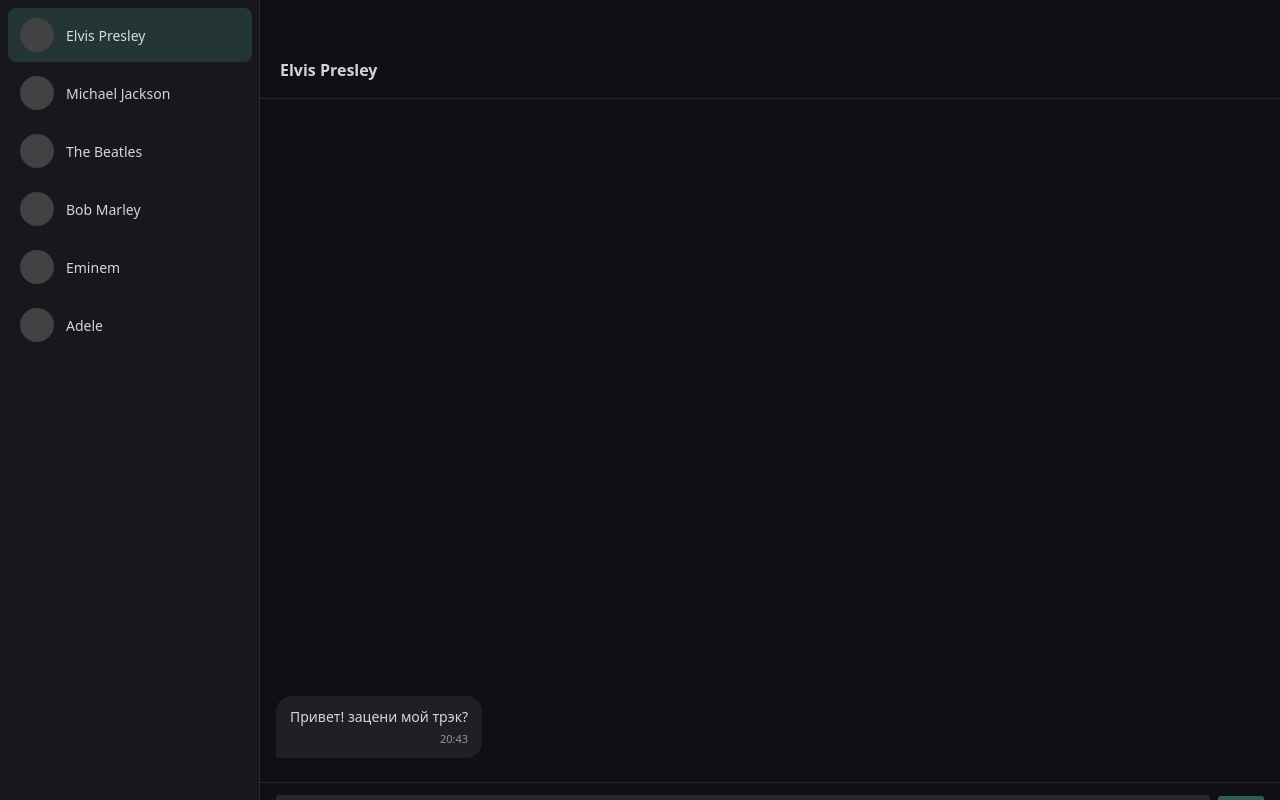
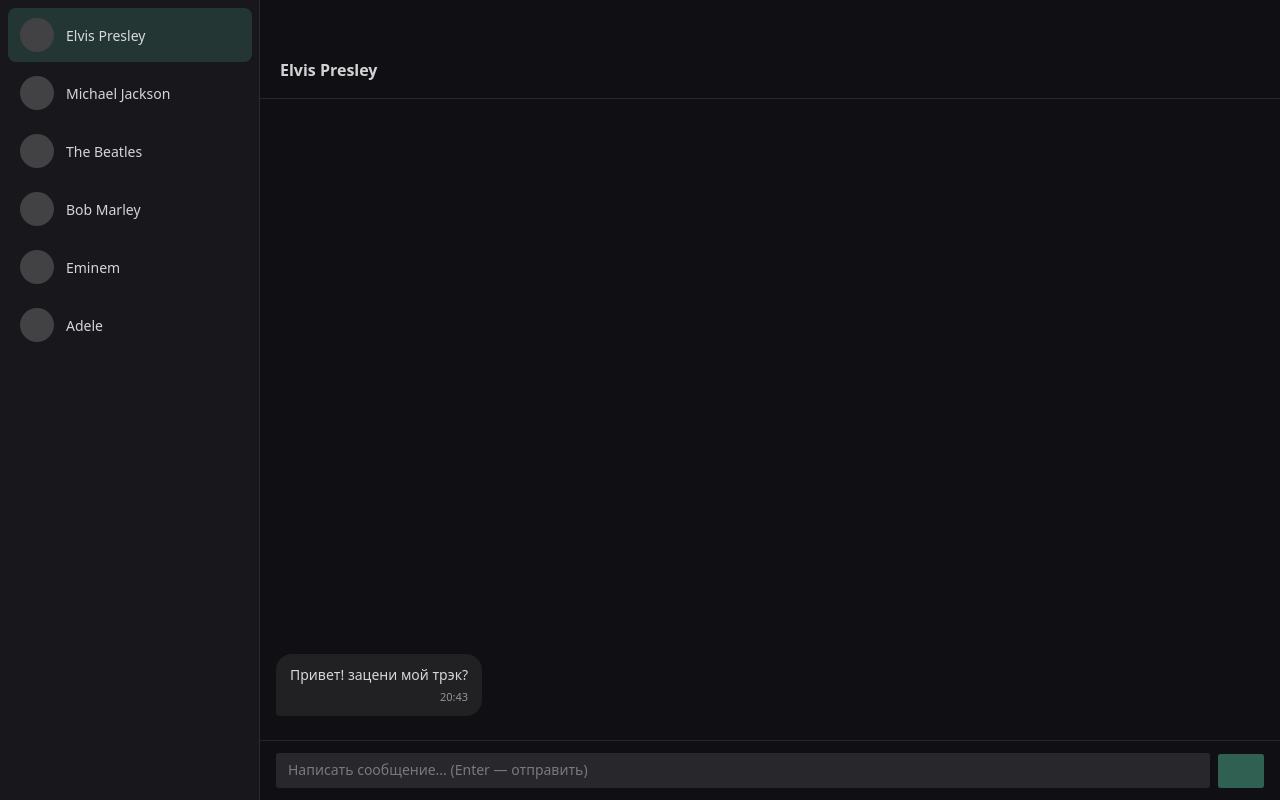
Before and after one commit to JevgenijVoronov/syntx-ai-chat, a Vue app: page /chat/1 in a window 1280 px wide. Built offline with nearby package versions, Linux system fonts and the light colour scheme; some icons are missing; the HTML template or start-up script is replaced by a standard one.

Commit message:
UPDATE-5
Adjustments for mobile view

```diff
--- a/src/App.vue
+++ b/src/App.vue
@@ -1,46 +1,31 @@
 <script setup lang="ts">
-import { NConfigProvider, NLayout, NLayoutSider, NLayoutContent } from 'naive-ui'
+import { NConfigProvider } from 'naive-ui'
 import { provideTheme } from '@/composables/useTheme'
-import ThemeToggle from '@/components/ThemeToggle.vue'
-import ChatSidebar from '@/components/ChatSidebar.vue'
+import DesktopLayout from '@/layouts/DesktopLayout.vue'
+import MobileLayout from '@/layouts/MobileLayout.vue'
 
 const { theme } = provideTheme()
 </script>
 
 <template>
   <NConfigProvider :theme="theme">
-    <NLayout has-sider class="app-layout">
-      <NLayoutSider
-        :width="260"
-        :native-scrollbar="false"
-        bordered
-      >
-
-        <ChatSidebar />
-      </NLayoutSider>
-
-      <NLayoutContent class="app-content">
-        <ThemeToggle />
-        <RouterView />
-      </NLayoutContent>
-    </NLayout>
+    <DesktopLayout class="layout--desktop" />
+    <MobileLayout class="layout--mobile" />
   </NConfigProvider>
 </template>
 
 <style scoped>
-.app-layout {
-  height: 100vh;
+.layout--mobile {
+  display: none;
 }
 
-.app-content {
-  display: flex;
-  flex-direction: column;
-  height: 100vh;
-}
+@media (max-width: 640px) {
+  .layout--desktop {
+    display: none;
+  }
 
-/* RouterView рендерит обёртку — пробрасываем высоту */
-.app-content :deep(> *) {
-  flex: 1;
-  min-height: 0;
+  .layout--mobile {
+    display: block;
+  }
 }
 </style>
--- a/src/assets/main.css
+++ b/src/assets/main.css
@@ -1,3 +1,8 @@
+:root {
+  --main-bg-color: #101014;
+}
+
+
 * {
   margin: 0;
   padding: 0;
@@ -8,4 +13,5 @@
 body {
   height: 100%;
   overflow: hidden;
+  background-color: var(--main-bg-color);
 }
--- a/src/components/ChatSidebar.vue
+++ b/src/components/ChatSidebar.vue
@@ -51,6 +51,7 @@
   border-radius: 8px;
   cursor: pointer;
   transition: background 0.2s;
+  min-width: 0;
 }
 
 .chat-item:hover {
@@ -61,8 +62,14 @@
   background: rgba(99, 226, 183, 0.15);
 }
 
+
 .chat-item__name {
   font-size: 14px;
   font-weight: 500;
+  flex: 1;
+  min-width: 0;
+  overflow: hidden;
+  text-overflow: ellipsis;
+  white-space: nowrap;
 }
 </style>
--- a/src/components/ChatWindow.vue
+++ b/src/components/ChatWindow.vue
@@ -1,6 +1,7 @@
 <script setup lang="ts">
 import { ref, watch, nextTick, computed, toRef, onMounted } from 'vue'
-import { NEmpty } from 'naive-ui'
+import { NEmpty, NButton, NIcon } from 'naive-ui'
+import { ArrowBackOutline } from '@vicons/ionicons5'
 import { useChatStore } from '@/stores/chat'
 import { useMessages } from '@/composables/useMessages'
 import MessageItem from '@/components/MessageItem.vue'
@@ -8,6 +9,10 @@
 
 const props = defineProps<{
   chatId: string
+}>()
+
+const emit = defineEmits<{
+  back: []
 }>()
 
 const store = useChatStore()
@@ -31,6 +36,11 @@
 <template>
   <div class="chat-window">
     <div class="chat-window__header">
+      <NButton class="chat-window__back" text @click="emit('back')">
+        <template #icon>
+          <NIcon :component="ArrowBackOutline" size="22" />
+        </template>
+      </NButton>
       <span class="chat-window__title">{{ chatName }}</span>
     </div>
 
@@ -60,6 +70,19 @@
   padding: 16px 20px;
   border-bottom: 1px solid rgba(128, 128, 128, 0.2);
   flex-shrink: 0;
+  display: flex;
+  align-items: center;
+  gap: 10px;
+}
+
+.chat-window__back {
+  display: none;
+}
+
+@media (max-width: 640px) {
+  .chat-window__back {
+    display: inline-flex;
+  }
 }
 
 .chat-window__title {
--- /dev/null
+++ b/src/layouts/DesktopLayout.vue
@@ -0,0 +1,31 @@
+<script setup lang="ts">
+import { NLayout, NLayoutSider, NLayoutContent } from 'naive-ui'
+import ThemeToggle from '@/components/ThemeToggle.vue'
+import ChatSidebar from '@/components/ChatSidebar.vue'
+</script>
+
+<template>
+  <NLayout has-sider class="desktop-layout">
+    <NLayoutSider :width="260" :native-scrollbar="false" bordered>
+      <ChatSidebar />
+    </NLayoutSider>
+    <NLayoutContent
+      class="desktop-layout__content"
+      :content-style="{ overflow: 'hidden', display: 'flex', flexDirection: 'column', height: '100%' }"
+    >
+      <ThemeToggle />
+      <RouterView />
+    </NLayoutContent>
+  </NLayout>
+</template>
+
+<style scoped>
+.desktop-layout {
+  height: 100vh;
+}
+
+.desktop-layout__content :deep(> *) {
+  flex: 1;
+  min-height: 0;
+}
+</style>
--- /dev/null
+++ b/src/layouts/MobileLayout.vue
@@ -0,0 +1,72 @@
+<script setup lang="ts">
+import { ref, watch } from 'vue'
+import { NLayout, NLayoutHeader } from 'naive-ui'
+import { useRoute } from 'vue-router'
+import ThemeToggle from '@/components/ThemeToggle.vue'
+import ChatSidebar from '@/components/ChatSidebar.vue'
+
+const route = useRoute()
+const showSidebar = ref(true)
+
+watch(() => route.params.id, () => {
+  showSidebar.value = false
+})
+
+function openSidebar() {
+  showSidebar.value = true
+}
+</script>
+
+<template>
+  <div class="mobile-layout">
+    <!-- Sidebar panel -->
+    <NLayout class="mobile-panel" :class="{ 'mobile-panel--visible': showSidebar }">
+      <NLayoutHeader class="mobile-header" bordered>
+        <span class="mobile-header__title">Чаты</span>
+        <ThemeToggle />
+      </NLayoutHeader>
+      <ChatSidebar />
+    </NLayout>
+
+    <!-- Chat panel -->
+    <NLayout class="mobile-panel" :class="{ 'mobile-panel--visible': !showSidebar }">
+      <RouterView v-slot="{ Component }">
+        <component :is="Component" @back="openSidebar" />
+      </RouterView>
+    </NLayout>
+  </div>
+</template>
+
+<style scoped>
+.mobile-layout {
+  height: 100dvh;
+  position: relative;
+  overflow: hidden;
+}
+
+.mobile-panel {
+  position: absolute;
+  inset: 0;
+  display: flex;
+  flex-direction: column;
+  transform: translateX(100%);
+  transition: transform 0.3s ease;
+}
+
+.mobile-panel--visible {
+  transform: translateX(0);
+}
+
+.mobile-header {
+  display: flex;
+  align-items: center;
+  justify-content: space-between;
+  padding: 12px 16px;
+  flex-shrink: 0;
+}
+
+.mobile-header__title {
+  font-size: 18px;
+  font-weight: 600;
+}
+</style>
```
